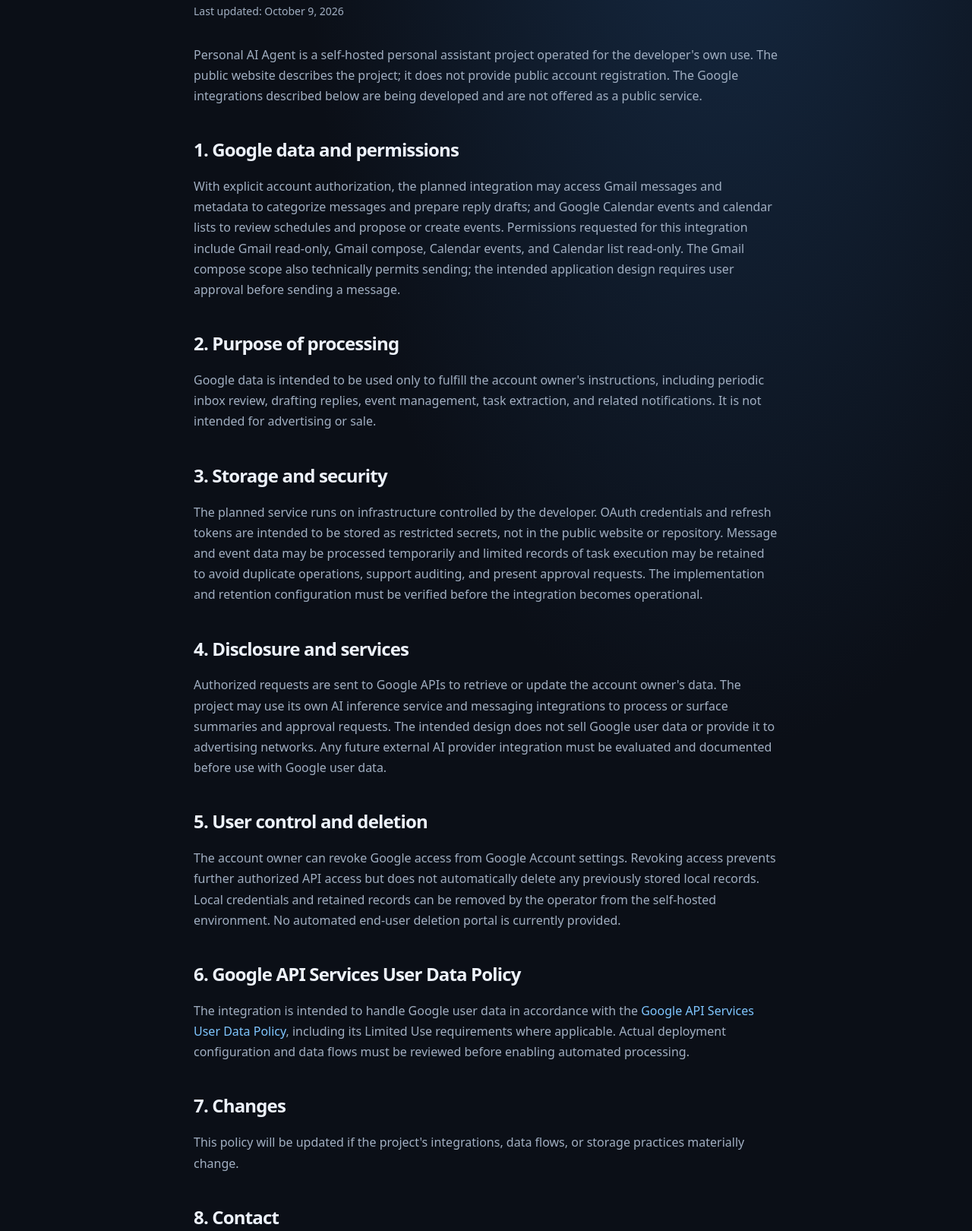
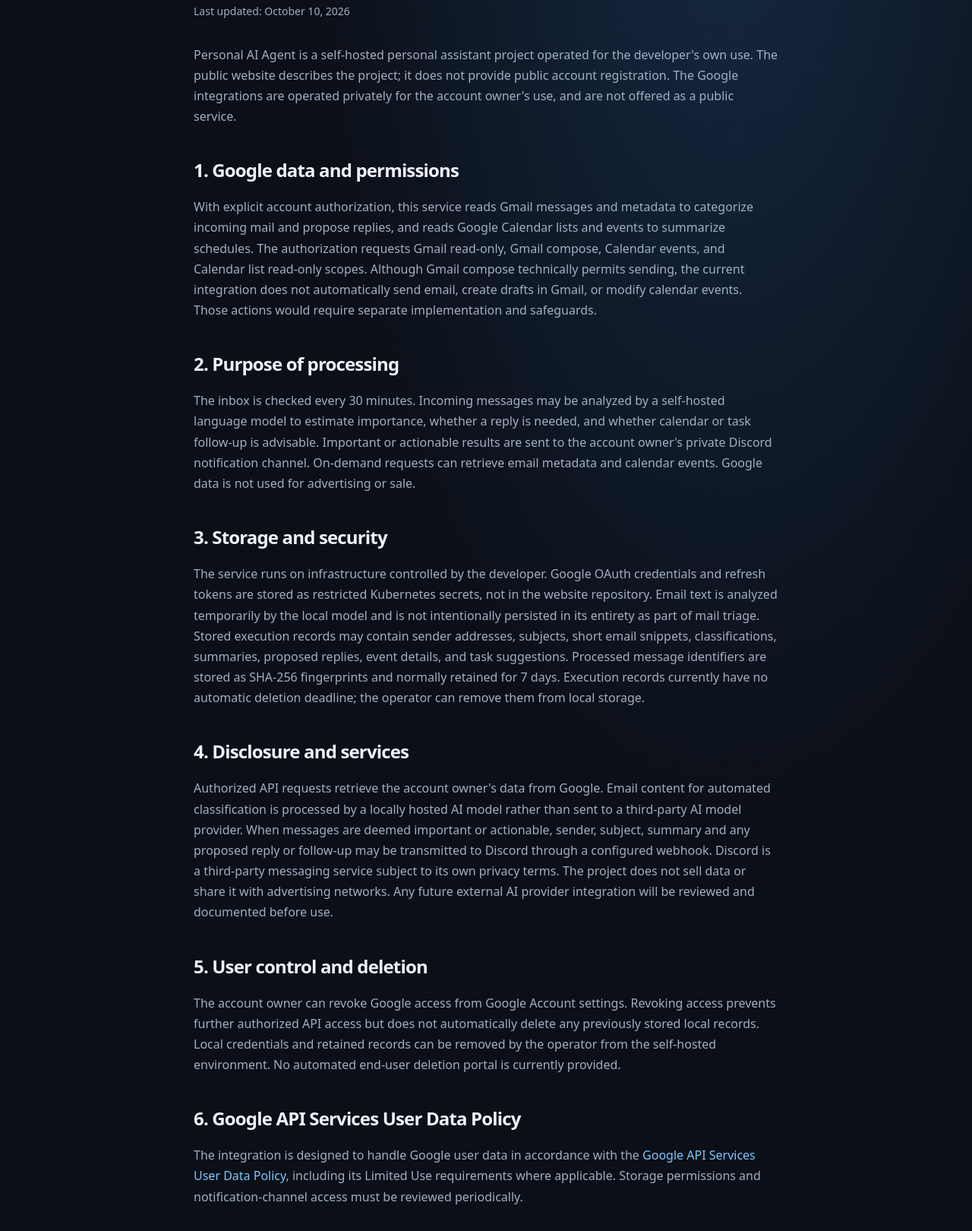
Before and after one commit to Malin502/personal-ai-agent-site, a plain HTML site: page privacy/index.html in a window 1280 px wide. Shown: the part 292-1912 px from the top of the page at 76% size. Drawn offline with Linux system fonts and the light colour scheme.

Commit message:
docs: align website and privacy disclosure with active Google mail triage

```diff
--- a/privacy/index.html
+++ b/privacy/index.html
@@ -1,11 +1,11 @@
 <!doctype html>
 <html lang="en"><head><meta charset="utf-8"><meta name="viewport" content="width=device-width, initial-scale=1"><meta name="description" content="Privacy information for Personal AI Agent."><title>Privacy Policy | Personal AI Agent</title><link rel="stylesheet" href="/assets/style.css"></head>
-<body><header class="nav"><a class="brand" href="/">◈ Personal AI Agent</a><nav><a href="/">Home</a><a href="/privacy/" aria-current="page">Privacy</a><a href="https://github.com/Malin502/personal-ai-agent-site">GitHub</a></nav></header><main class="policy"><p class="eyebrow">PRIVACY &amp; DATA USE</p><h1>Privacy Policy</h1><p class="updated">Last updated: October 9, 2026</p><p>Personal AI Agent is a self-hosted personal assistant project operated for the developer's own use. The public website describes the project; it does not provide public account registration. The Google integrations described below are being developed and are not offered as a public service.</p>
-<h2>1. Google data and permissions</h2><p>With explicit account authorization, the planned integration may access Gmail messages and metadata to categorize messages and prepare reply drafts; and Google Calendar events and calendar lists to review schedules and propose or create events. Permissions requested for this integration include Gmail read-only, Gmail compose, Calendar events, and Calendar list read-only. The Gmail compose scope also technically permits sending; the intended application design requires user approval before sending a message.</p>
-<h2>2. Purpose of processing</h2><p>Google data is intended to be used only to fulfill the account owner's instructions, including periodic inbox review, drafting replies, event management, task extraction, and related notifications. It is not intended for advertising or sale.</p>
-<h2>3. Storage and security</h2><p>The planned service runs on infrastructure controlled by the developer. OAuth credentials and refresh tokens are intended to be stored as restricted secrets, not in the public website or repository. Message and event data may be processed temporarily and limited records of task execution may be retained to avoid duplicate operations, support auditing, and present approval requests. The implementation and retention configuration must be verified before the integration becomes operational.</p>
-<h2>4. Disclosure and services</h2><p>Authorized requests are sent to Google APIs to retrieve or update the account owner's data. The project may use its own AI inference service and messaging integrations to process or surface summaries and approval requests. The intended design does not sell Google user data or provide it to advertising networks. Any future external AI provider integration must be evaluated and documented before use with Google user data.</p>
+<body><header class="nav"><a class="brand" href="/">◈ Personal AI Agent</a><nav><a href="/">Home</a><a href="/privacy/" aria-current="page">Privacy</a><a href="https://github.com/Malin502/personal-ai-agent-site">GitHub</a></nav></header><main class="policy"><p class="eyebrow">PRIVACY &amp; DATA USE</p><h1>Privacy Policy</h1><p class="updated">Last updated: October 10, 2026</p><p>Personal AI Agent is a self-hosted personal assistant project operated for the developer's own use. The public website describes the project; it does not provide public account registration. The Google integrations are operated privately for the account owner's use, and are not offered as a public service.</p>
+<h2>1. Google data and permissions</h2><p>With explicit account authorization, this service reads Gmail messages and metadata to categorize incoming mail and propose replies, and reads Google Calendar lists and events to summarize schedules. The authorization requests Gmail read-only, Gmail compose, Calendar events, and Calendar list read-only scopes. Although Gmail compose technically permits sending, the current integration does not automatically send email, create drafts in Gmail, or modify calendar events. Those actions would require separate implementation and safeguards.</p>
+<h2>2. Purpose of processing</h2><p>The inbox is checked every 30 minutes. Incoming messages may be analyzed by a self-hosted language model to estimate importance, whether a reply is needed, and whether calendar or task follow-up is advisable. Important or actionable results are sent to the account owner's private Discord notification channel. On-demand requests can retrieve email metadata and calendar events. Google data is not used for advertising or sale.</p>
+<h2>3. Storage and security</h2><p>The service runs on infrastructure controlled by the developer. Google OAuth credentials and refresh tokens are stored as restricted Kubernetes secrets, not in the website repository. Email text is analyzed temporarily by the local model and is not intentionally persisted in its entirety as part of mail triage. Stored execution records may contain sender addresses, subjects, short email snippets, classifications, summaries, proposed replies, event details, and task suggestions. Processed message identifiers are stored as SHA-256 fingerprints and normally retained for 7 days. Execution records currently have no automatic deletion deadline; the operator can remove them from local storage.</p>
+<h2>4. Disclosure and services</h2><p>Authorized API requests retrieve the account owner's data from Google. Email content for automated classification is processed by a locally hosted AI model rather than sent to a third-party AI model provider. When messages are deemed important or actionable, sender, subject, summary and any proposed reply or follow-up may be transmitted to Discord through a configured webhook. Discord is a third-party messaging service subject to its own privacy terms. The project does not sell data or share it with advertising networks. Any future external AI provider integration will be reviewed and documented before use.</p>
 <h2>5. User control and deletion</h2><p>The account owner can revoke Google access from Google Account settings. Revoking access prevents further authorized API access but does not automatically delete any previously stored local records. Local credentials and retained records can be removed by the operator from the self-hosted environment. No automated end-user deletion portal is currently provided.</p>
-<h2>6. Google API Services User Data Policy</h2><p>The integration is intended to handle Google user data in accordance with the <a href="https://developers.google.com/terms/api-services-user-data-policy">Google API Services User Data Policy</a>, including its Limited Use requirements where applicable. Actual deployment configuration and data flows must be reviewed before enabling automated processing.</p>
+<h2>6. Google API Services User Data Policy</h2><p>The integration is designed to handle Google user data in accordance with the <a href="https://developers.google.com/terms/api-services-user-data-policy">Google API Services User Data Policy</a>, including its Limited Use requirements where applicable. Storage permissions and notification-channel access must be reviewed periodically.</p>
 <h2>7. Changes</h2><p>This policy will be updated if the project's integrations, data flows, or storage practices materially change.</p>
 <h2>8. Contact</h2><p>For questions about this personal project or this policy, contact the developer via the <a href="https://github.com/Malin502/personal-ai-agent-site/issues">project's GitHub issue tracker</a>. Do not include private Google account or message data in public issues.</p></main><footer><span>© 2026 Personal AI Agent · Malin502</span><span><a href="/">Home</a> · <a href="/privacy/">Privacy policy</a></span></footer></body></html>
```
